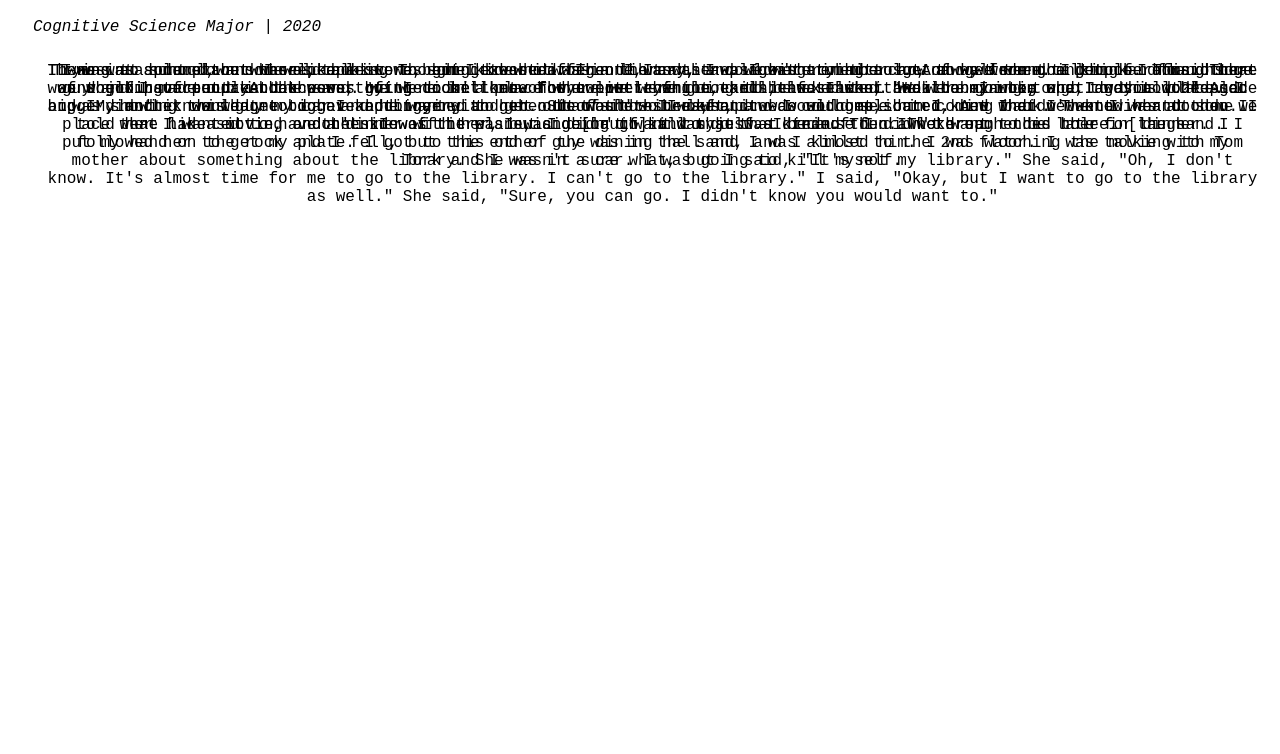
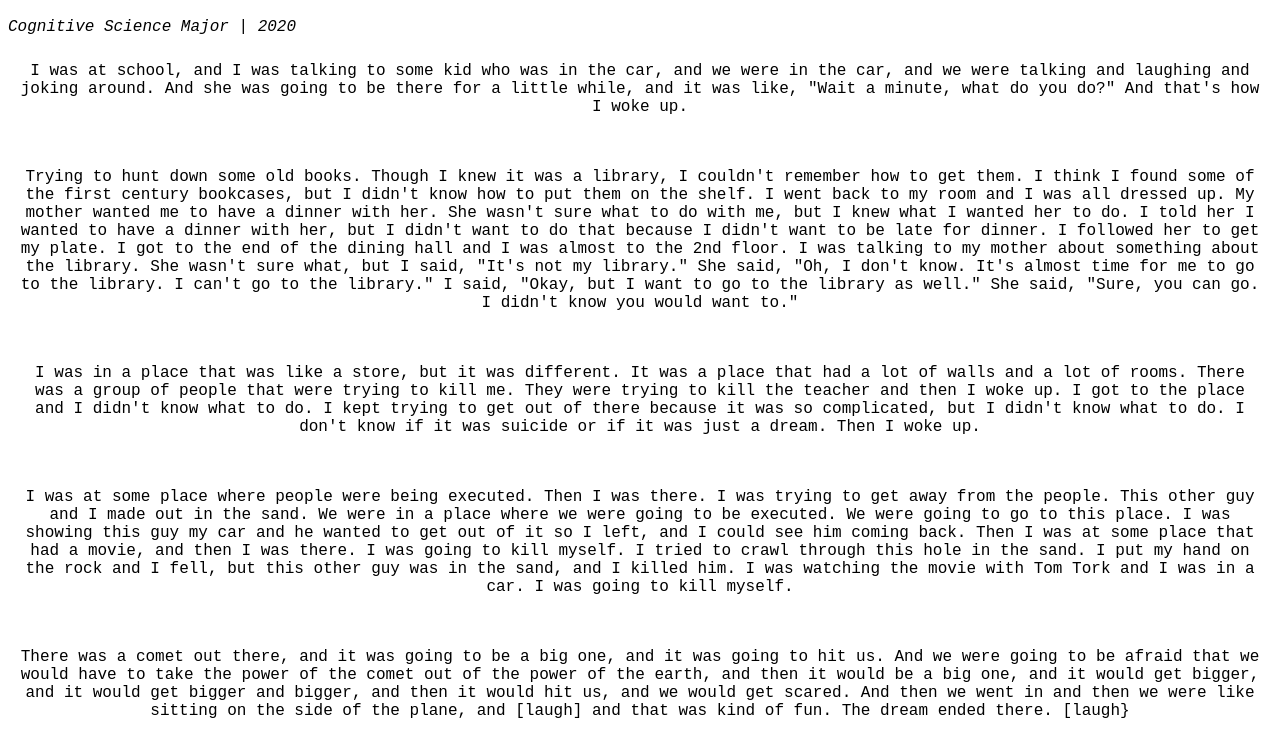
Before and after one commit to jaqmor/jaqmor.dreamjournal.io, a plain HTML site: page index.html in a window 1280 px wide. Shown: the part 65-819 px from the top of the page. Drawn offline with Linux system fonts and the light colour scheme.

Commit message:
playing around with positioning

```diff
--- a/assets/css/style.css
+++ b/assets/css/style.css
@@ -1,11 +1,10 @@
 #journal{
 	font-family: "Courier New";
-	position: relative;
-	margin-left: 25px;
-	margin-top: 25px;
 }
 
 .header{
+	margin-left: 25px;
+	margin-top: 25px;
 
 }
 .desc{
@@ -14,7 +13,6 @@
 
 .entry{
 	text-align: center;
-	position: absolute;
 	padding: 10px;
 
 }
--- a/index.html
+++ b/index.html
@@ -8,7 +8,7 @@
 				<div class = "entry"><p> Trying to hunt down some old books. Though I knew it was a library, I couldn't remember how to get them. I think I found some of the first century bookcases, but I didn't know how to put them on the shelf. I went back to my room and I was all dressed up. My mother wanted me to have a dinner with her. She wasn't sure what to do with me, but I knew what I wanted her to do. I told her I wanted to have a dinner with her, but I didn't want to do that because I didn't want to be late for dinner. I followed her to get my plate. I got to the end of the dining hall and I was almost to the 2nd floor. I was talking to my mother about something about the library. She wasn't sure what, but I said, "It's not my library." She said, "Oh, I don't know. It's almost time for me to go to the library. I can't go to the library." I said, "Okay, but I want to go to the library as well." She said, "Sure, you can go. I didn't know you would want to." </p></div>
 				<div class = "entry"><p> I was in a place that was like a store, but it was different. It was a place that had a lot of walls and a lot of rooms. There was a group of people that were trying to kill me. They were trying to kill the teacher and then I woke up. I got to the place and I didn't know what to do. I kept trying to get out of there because it was so complicated, but I didn't know what to do. I don't know if it was suicide or if it was just a dream. Then I woke up. </p></div>
 				<div class = "entry"><p>I was at some place where people were being executed. Then I was there. I was trying to get away from the people. This other guy and I made out in the sand. We were in a place where we were going to be executed. We were going to go to this place. I was showing this guy my car and he wanted to get out of it so I left, and I could see him coming back. Then I was at some place that had a movie, and then I was there. I was going to kill myself. I tried to crawl through this hole in the sand. I put my hand on the rock and I fell, but this other guy was in the sand, and I killed him. I was watching the movie with Tom Tork and I was in a car. I was going to kill myself.</p></div>
-				<div class = "entry"><p>There was a comet out there, and it was going to be a big one, and it was going to hit us. And we were going to be afraid that we would have to take the power of the comet out of the power of the earth, and then it would be a big one, and it would get bigger, and it would get bigger and bigger, and then it would hit us, and we would get scared. And then we went in and then we were like sitting on the side of the plane, and [laugh] and that was kind of fun. The dream ended there. [laugh</p></div>
+				<div class = "entry"><p>There was a comet out there, and it was going to be a big one, and it was going to hit us. And we were going to be afraid that we would have to take the power of the comet out of the power of the earth, and then it would be a big one, and it would get bigger, and it would get bigger and bigger, and then it would hit us, and we would get scared. And then we went in and then we were like sitting on the side of the plane, and [laugh] and that was kind of fun. The dream ended there. [laugh}</p></div>
 			</div>
 		</body>
 </html>
```
